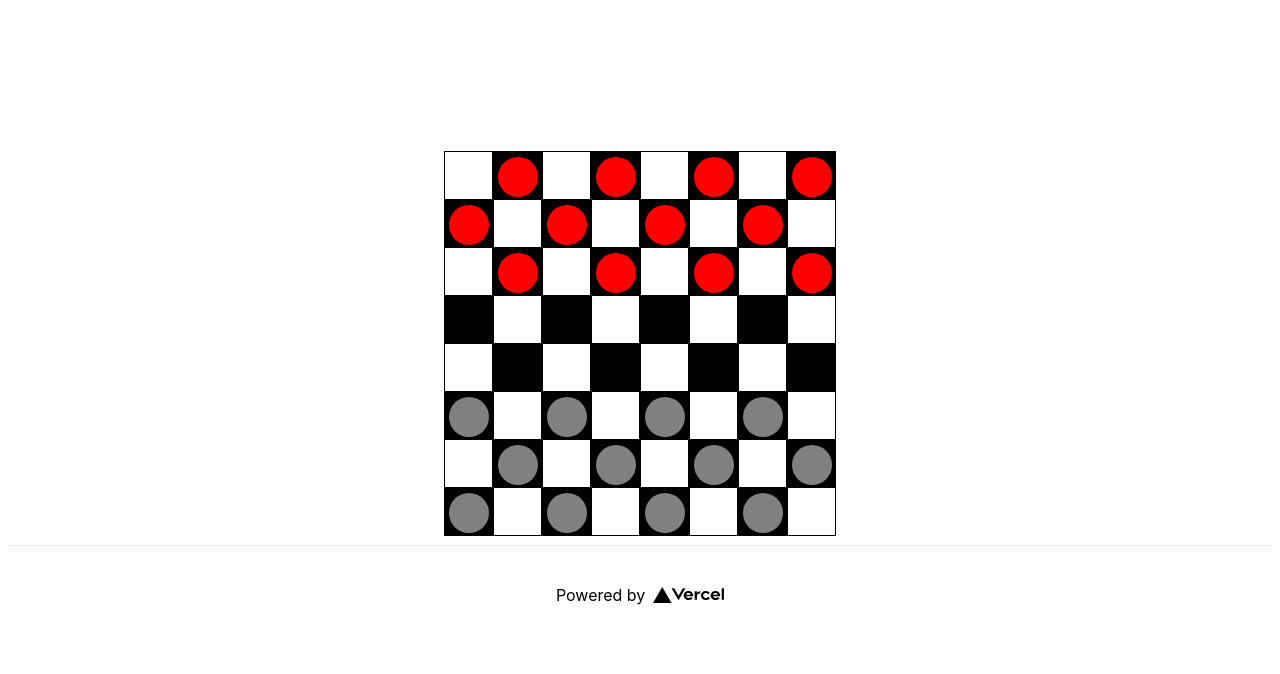
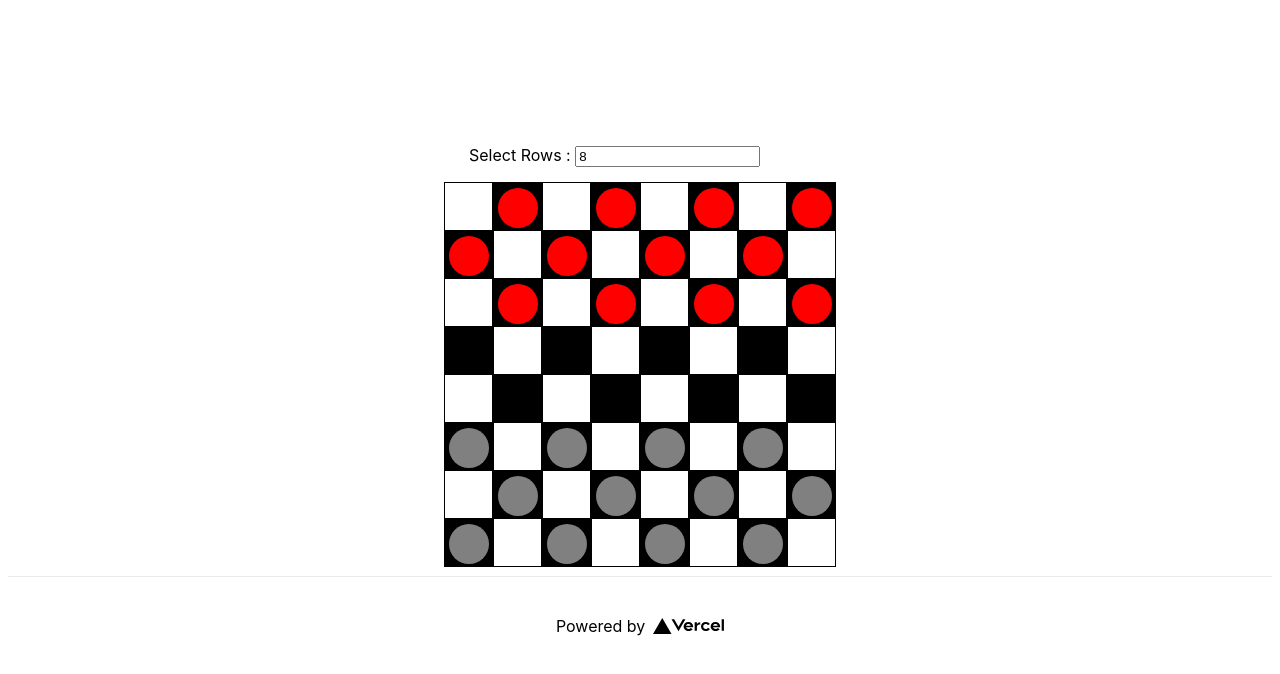
Before and after one commit to 343guiltyspark/ncheckers, a Next.js app: page / in a window 1280 px wide. Shown: the top 674 px of the page. Built offline with nearby package versions, Linux system fonts and the light colour scheme.

Commit message:
Add Input and support for Variable Dimension Board

```diff
--- a/components/board.tsx
+++ b/components/board.tsx
@@ -12,6 +12,7 @@ export const Board: React.FC<boardProps> = (boardProps) => {
   const [nValue, setNValue] = useState(8);
   const [board, setBoard] = useState([]);
   const [moves, setMoves] = useState(false);
+  const [active, setActive] = useState(2);
 
   moves == false ? Loadboard(board, nValue, setBoard, setMoves) : null;
   // Board Values (Enum model) = {
@@ -24,24 +25,38 @@ export const Board: React.FC<boardProps> = (boardProps) => {
   //                  -2 = selected red piece
   //                  -3 = selected gray piece
   //                         }
-  // const SetBoardHandler = (dup) => {
-  //     // Resets all selected units to unselected.
-  //     dup = Unselect(dup);
-  //     setBoard(dup);
-  //     console.log(board);
-  // }
+  const onChangeHandler = (e) => {
+    setMoves(false);
+    setNValue(e.target.value);
+    console.log(nValue);
+    setBoard([]);
+    moves == false ? Loadboard(board, nValue, setBoard, setMoves) : null;
+    console.log(board);
+  };
 
   return (
+    <div>
+      <div className={"inputBox"}>
+        <label htmlFor="nValue"> Select Rows : </label>
+        <input
+          type="number"
+          id="nValue"
+          value={nValue}
+          onChange={(e) => onChangeHandler(e)}
+        ></input>
+      </div>
       <main className={"board"}>
         {board.map((r, i) => (
           <Row
             i={i}
             n={nValue}
             setBoard={setBoard}
-          //  setBoardHandler={SetBoardHandler}
             board={board}
+            setActive={setActive}
+            active={active}
           />
         ))}
       </main>
+    </div>
   );
 };
--- a/components/cell.tsx
+++ b/components/cell.tsx
@@ -6,11 +6,13 @@ interface props {
   board?: Array<any>;
   dup?: Array<any>;
   setBoard?: (setBoard) => void;
+  setActive: (setActive) => void;
   setUnselect?: (setUnselect) => void;
   // setBoardHandler: (setBoardHandler)=>void,
   c: number;
   i: number;
   j: number;
+  active: number;
 }
 
 export const Cell: React.FC<props> = (props) => {
@@ -38,6 +40,10 @@ export const Cell: React.FC<props> = (props) => {
   }
 
   const ClickHandler = () => {
+    if (
+      props.board[props.i][props.j] == props.active ||
+      props.board[props.i][props.j] == -1
+    ) {
       console.log(props.board);
       let dup = [...props.board];
       dup = dup[props.i][props.j] >= 0 ? Unselect(dup) : dup;
@@ -55,10 +61,14 @@ export const Cell: React.FC<props> = (props) => {
           : dup;
 
       console.log(dup[props.i][props.j]);
-    dup = dup[props.i][props.j] == -1 ? MovePiece(dup, props.i, props.j) : dup;
+      dup =
+        dup[props.i][props.j] == -1
+          ? MovePiece(dup, props.i, props.j, props.setActive, props.active)
+          : dup;
 
       props.setBoard([...dup]);
       console.log(props.board);
+    }
   };
 
   return (
--- a/components/row.tsx
+++ b/components/row.tsx
@@ -1,29 +1,35 @@
-import {Cell} from "./cell";
+import { Cell } from "./cell";
 import { markSelected } from "../helpers/markSelected";
+import { loadGetInitialProps } from "next/dist/next-server/lib/utils";
 
-interface props{
-  n:number,
-  i:number,
-  j?:number
-  board: Array<any>,
-  dup?: Array<any>,
-  tempArray: Array<number>,
-  setBoard: (setBoard)=>void,
+interface props {
+  n: number;
+  i: number;
+  j?: number;
+  board: Array<any>;
+  dup?: Array<any>;
+  tempArray: Array<number>;
+  setBoard: (setBoard) => void;
+  setActive: (setActive) => void;
+  active: number;
   // setBoardHandler: (setBoardHandler)=>void,
 }
 
 export const Row: React.FC<props> = (props) => {
-
-
-  return(
-      <div style={{margin:"-5px",padding:"0px"}}>
-        {props.board[props.i].map((c,i)=>(<Cell c={c}
+  return (
+    <div style={{ margin: "-5px", padding: "0px" }}>
+      {props.board[props.i].map((c, i) => (
+        <Cell
+          c={c}
           i={props.i}
           j={i}
           board={props.board}
           setBoard={props.setBoard}
           //  setBoardHandler={props.setBoardHandler}
-                                          />))}
+          setActive={props.setActive}
+          active={props.active}
+        />
+      ))}
     </div>
-    )
-}
+  );
+};
--- a/helpers/loadboard.tsx
+++ b/helpers/loadboard.tsx
@@ -1,17 +1,36 @@
-export const Loadboard = (board : Array<any>,nValue : number, setBoard : (setBoard)=>void, setMoves : (setMoves)=>void) => {
-    setMoves(true)
-    let i=0,j = 0;
-    while(i<nValue){
-        board[i]=[]
-        while(j<nValue){
-            board[i][j] = (i % 2 == 0)  ? j % 2 : (j+1) % 2; //Set white/black cells
-            board[i][j] = (board[i][j]===1 && (i<3)) ? 2 :
-                        (i>(nValue-4) && board[i][j]===1) ? 3 : board[i][j] //Set initial red  and gray pieces , board value of int 2 or 3 respoectively. ;
-            j++
-        }
-        j = 0;
-        i++
+export const Loadboard = (
+  board: Array<any>,
+  nValue: number,
+  setBoard: (setBoard) => void,
+  setMoves: (setMoves) => void
+) => {
+  setMoves(true);
+
+  //calculateLimits  (3 : 2 : 3)
+  let midRegion = (1 / 4) * nValue;
+  let mid =
+    Math.floor(midRegion) % 2 == 0
+      ? Math.floor(midRegion)
+      : Math.floor(midRegion - 1);
+  let pieceRegion = (nValue - mid) / 2;
+
+  let i = 0,
+    j = 0;
+  while (i < nValue) {
+    board[i] = [];
+    while (j < nValue) {
+      board[i][j] = i % 2 == 0 ? j % 2 : (j + 1) % 2; //Set white/black cells
+      board[i][j] =
+        board[i][j] === 1 && i < pieceRegion
+          ? 2
+          : i > nValue - pieceRegion - 1 && board[i][j] === 1
+          ? 3
+          : board[i][j]; //Set initial red  and gray pieces , board value of int 2 or 3 respoectively. ;
+      j++;
     }
-    console.log(board);
-    setBoard(board);
-}
+    j = 0;
+    i++;
+  }
+  console.log(board);
+  setBoard(board);
+};
--- a/helpers/movePiece.tsx
+++ b/helpers/movePiece.tsx
@@ -1,6 +1,12 @@
 import { Unselect } from "../helpers/unselect";
 
-export const MovePiece = (dup: Array<any>, i: number, j: number) => {
+export const MovePiece = (
+  dup: Array<any>,
+  i: number,
+  j: number,
+  setActive: (setActive) => void,
+  active: number
+) => {
   let newI: number = i;
   let newJ: number = j;
   let selected: number;
@@ -41,7 +47,6 @@ export const MovePiece = (dup: Array<any>, i: number, j: number) => {
     let deltaJ: number;
     let deltaI: number;
     if (Math.abs(eye - i) == 2) {
-      console.log("Someone was eatern");
       deltaI = (i - eye) / 2;
       deltaJ = (j - jay) / 2;
       console.log(i, j);
@@ -55,6 +60,8 @@ export const MovePiece = (dup: Array<any>, i: number, j: number) => {
 
     // @ ^^^^^^^^^^^^^^^^
     dup = Unselect(dup);
+    let aDup = active == 2 ? 3 : 2;
+    setActive(aDup);
   }
 
   return dup;
--- a/styles/globals.css
+++ b/styles/globals.css
@@ -16,38 +16,37 @@ a {
 }
 
 .board {
-  margin-bottom:10px;
+  margin-bottom: 10px;
 }
 
 .cell {
   display: inline-block;
   height: 49px;
-  width : 49px;
-  background-color : white;
-  border:solid 1px;
-  border-spacing :0px;
-  padding:0px;
-  margin:0px
+  width: 49px;
+  background-color: white;
+  border: solid 1px;
+  border-spacing: 0px;
+  padding: 0px;
+  margin: 0px;
 }
 
 .white {
-  background-color : white;
+  background-color: white;
 }
 
 .black {
-  background-color : black;
+  background-color: black;
 }
 
 .available {
-  background-color : cyan;
+  background-color: cyan;
 }
 
 .piece {
-
   height: 40px;
   width: 40px;
   border-radius: 50%;
-    margin:auto;
+  margin: auto;
   margin-top: 5px;
 }
 
@@ -63,9 +62,14 @@ a {
   height: 40px;
   width: 40px;
   border-radius: 50%;
-  margin:auto;
+  margin: auto;
   margin-top: 5px;
   border-width: 3px;
   background-color: yellow;
   z-index: 10;
 }
+
+.inputBox {
+  margin: auto;
+  padding: 20px;
+}
```
Lines whose indentation alone changed are shown as unchanged.
